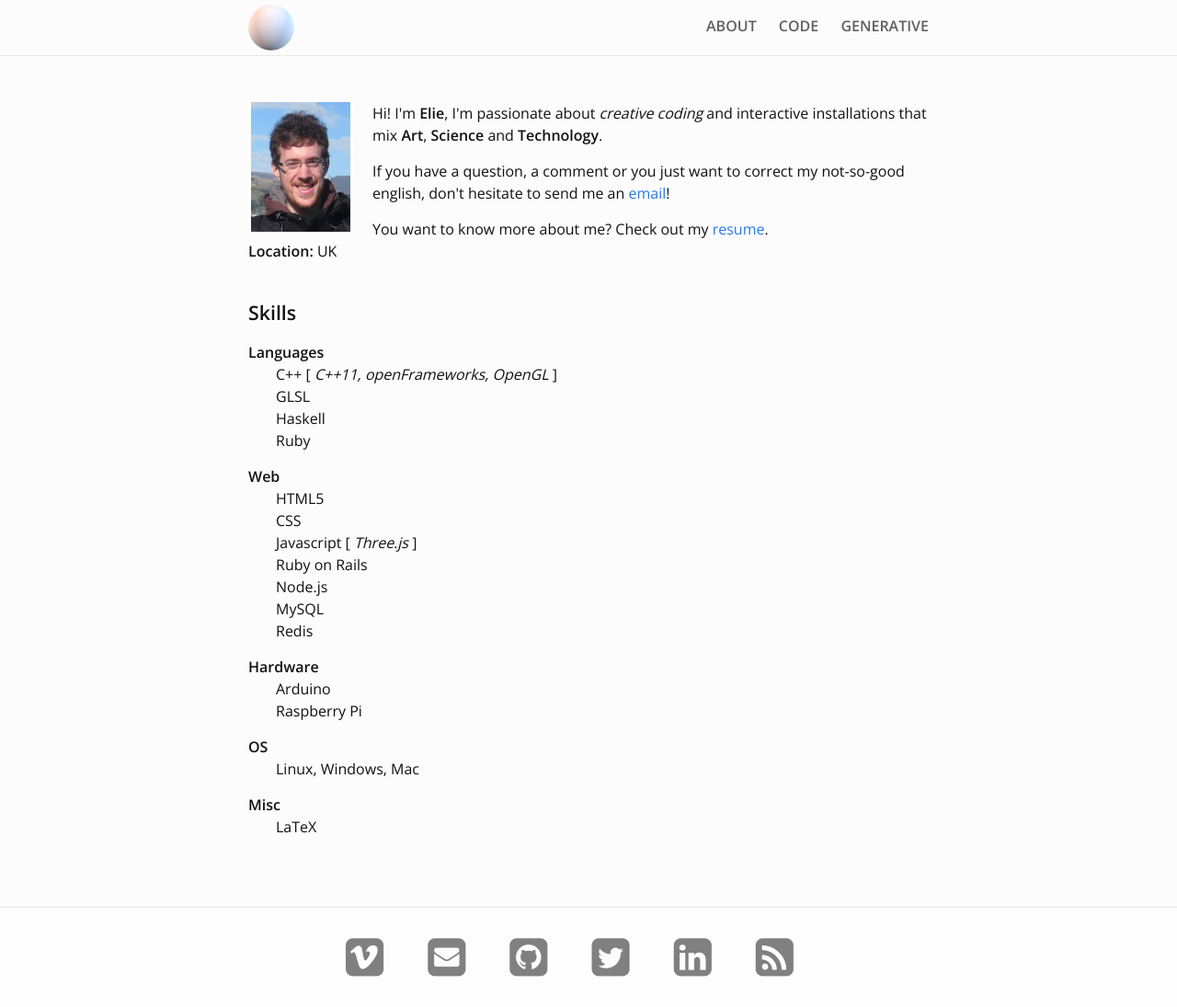
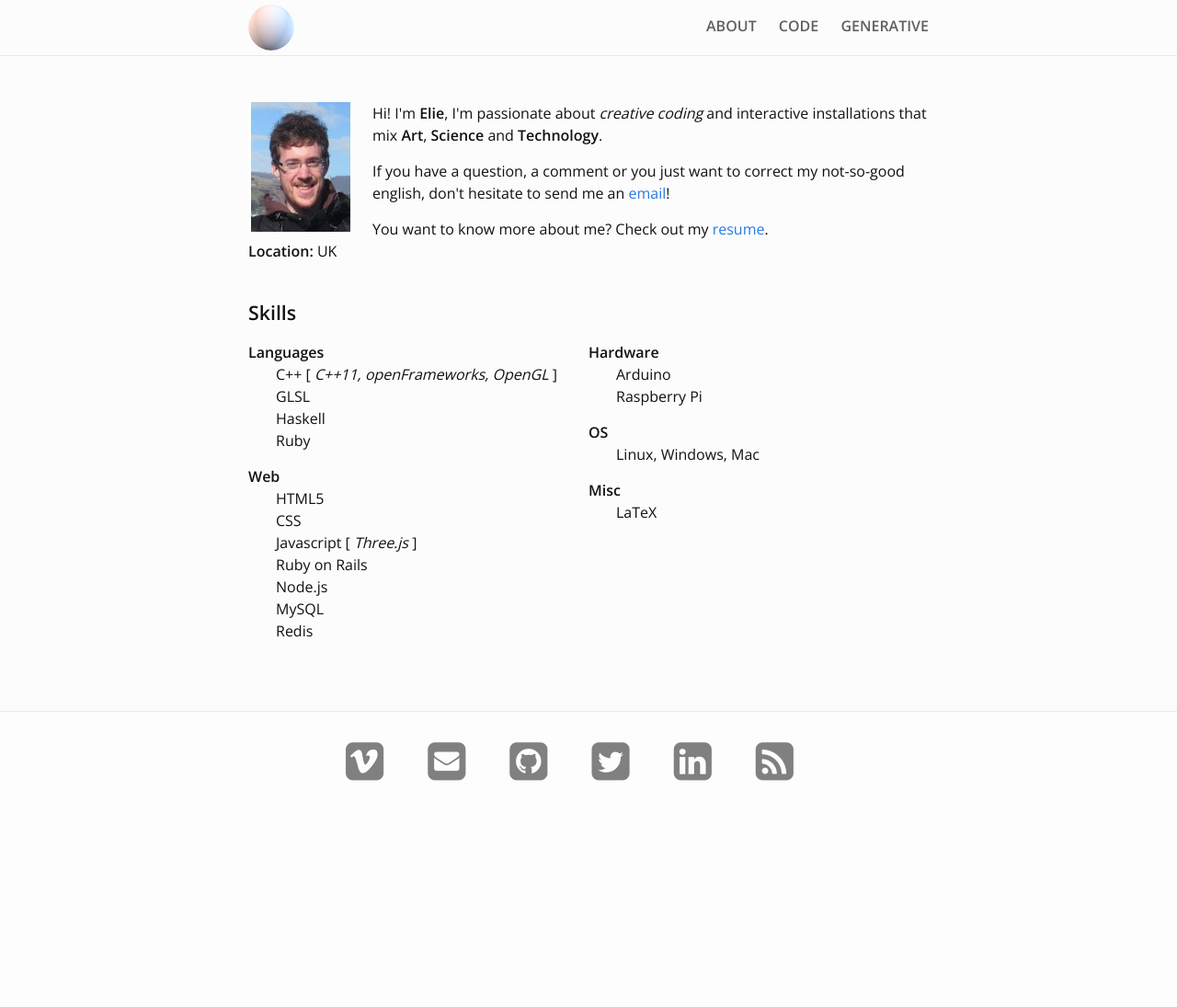
Before and after one commit to elaye/elaye.github.io-old, a Jekyll site: the page built from about.html, in a window 1280 px wide. Shown: the whole page at 92% size. Built offline with Jekyll 4.4.1, drawn with Linux system fonts in a browser that asks for light colours; nearby versions of some CDN libraries; comment, search, counter and statistics services are not loaded.

Commit message:
Change about page layout

```diff
--- a/about.html
+++ b/about.html
@@ -19,6 +19,8 @@ You want to know more about me? Check out my <a href="/genard_cv/cv_en.pdf" targ
 <br>
 
 <h4>Skills</h4>
+<div class="row">
+	<div class="col-1-2">
 		<strong>Languages</strong>
 		<ul>
 		<li>C++  [<em> C++11, openFrameworks, OpenGL </em>]</li>
@@ -36,7 +38,9 @@ You want to know more about me? Check out my <a href="/genard_cv/cv_en.pdf" targ
 		<li>MySQL</li>
 		<li>Redis</li>
 		</ul>
+	</div>
 
+	<div class="col-1-2">
 		<strong>Hardware</strong>
 		<ul>
 		<li>Arduino</li>
@@ -52,3 +56,5 @@ You want to know more about me? Check out my <a href="/genard_cv/cv_en.pdf" targ
 		<ul>
 		<li>LaTeX</li>
 		</ul>
+	</div>
+</div>
```
Lines whose indentation alone changed are shown as unchanged.
